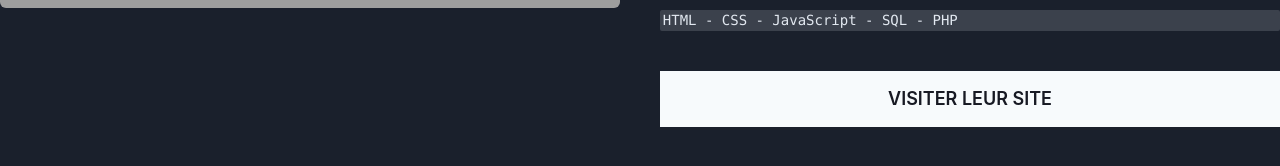
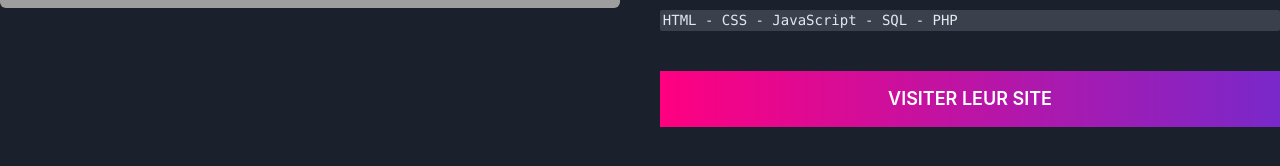
Before and after one commit to ThomasSanf/my-website, a Next.js app: page /arthur in a window 1280 px wide. Shown: the part 588-754 px from the top of the page. Built offline with nearby package versions, Linux system fonts and the light colour scheme; grey boxes are pictures that could not be loaded.

Commit message:
Modified Settings

```diff
--- a/pages/arthur.js
+++ b/pages/arthur.js
@@ -94,8 +94,8 @@ export default function Simple() {
             mt={8}
             size={'lg'}
             py={'7'}
-            bg={useColorModeValue('gray.900', 'gray.50')}
-            color={useColorModeValue('white', 'gray.900')}
+            bgGradient="linear(to-l, #7928CA, #FF0080)"
+
             textTransform={'uppercase'}
             _hover={{
               transform: 'translateY(2px)',
```
